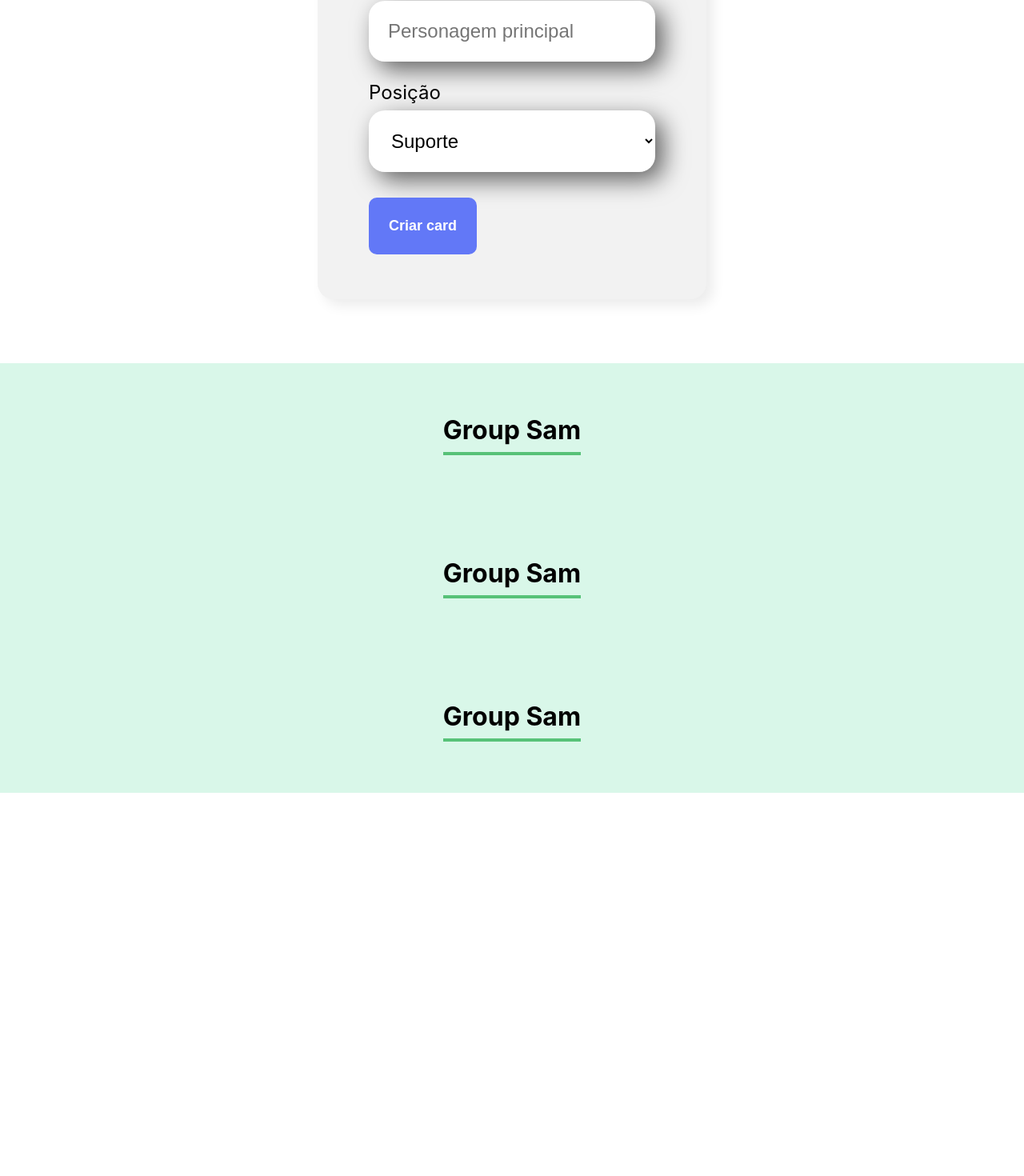
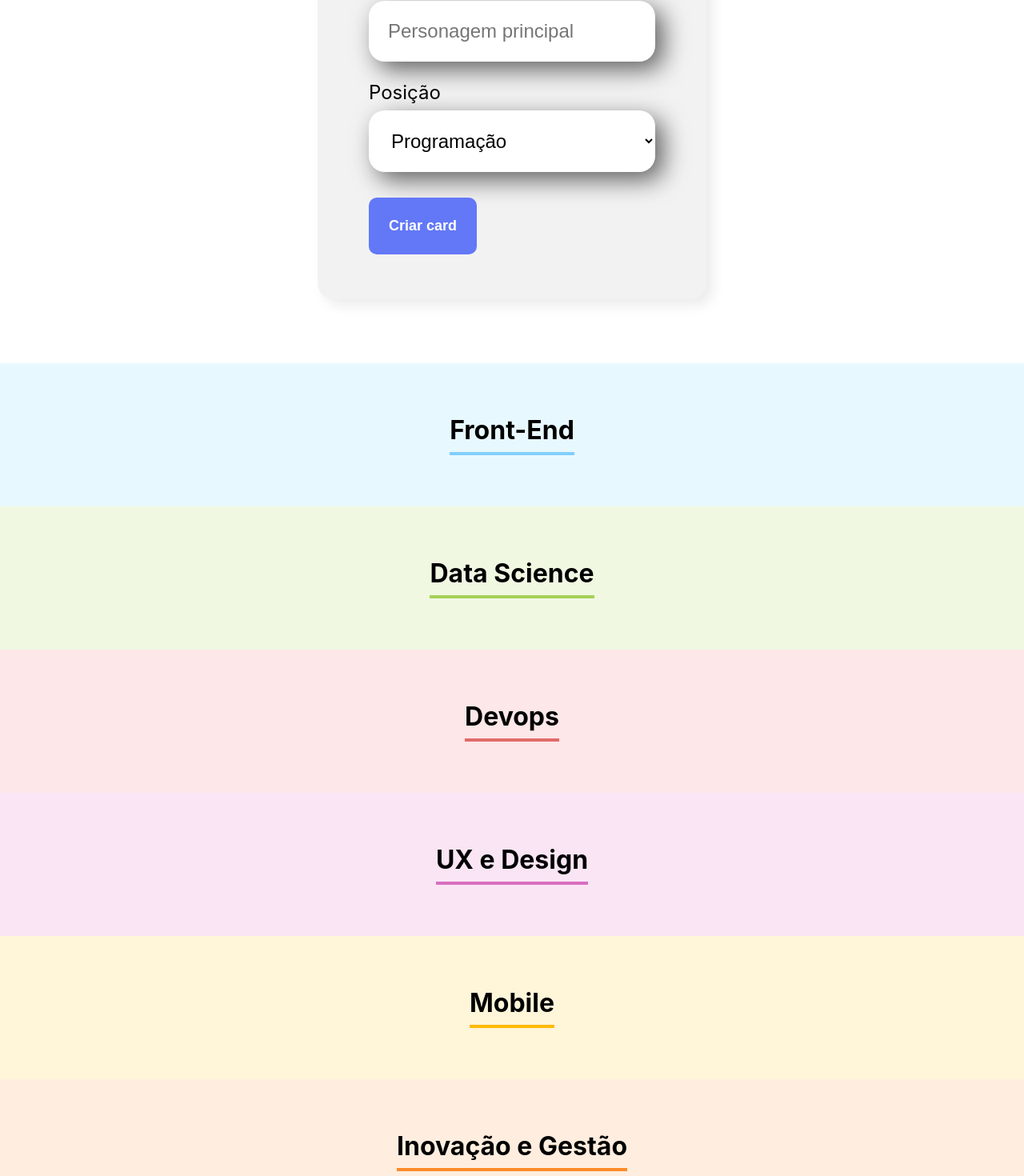
Before and after one commit to neosamdez/organograma-com-react, a React (Create React App) app: page / in a window 1280 px wide. Shown: the part 489-1959 px from the top of the page at 80% size. Before the commit the page ends 1480 px from the top, so only its background shows below. Built offline with nearby package versions, Linux system fonts and the light colour scheme.

Commit message:
cores dinamicas

```diff
--- a/src/App.js
+++ b/src/App.js
@@ -5,6 +5,39 @@
 
 
 function App() {
+
+  const times = [
+  {
+    nome: 'Front-End',
+    corPrimaria: '#82CFFA',
+    corSecundaria: '#E8F8FF',
+  },
+  {
+    nome: 'Data Science',
+    corPrimaria: '#A6D157',
+    corSecundaria: '#F0F8E2',
+  },
+  {
+    nome: 'Devops',
+    corPrimaria: '#E06B69',
+    corSecundaria: '#FDE7E8',
+  },
+  {
+    nome: 'UX e Design',
+    corPrimaria: '#D86EBF',
+    corSecundaria: '#FAE5F5',
+  },
+  {
+    nome: 'Mobile',
+    corPrimaria: '#FEBA05',
+    corSecundaria: '#FFF5D9',
+  },
+  {
+    nome: 'Inovação e Gestão',
+    corPrimaria: '#FF8A29',
+    corSecundaria: '#FFEEDF',
+  }
+  ]
 
   const [players, setPlayers] = useState([])
 
@@ -18,9 +51,13 @@
     <div className="App">
       <Banner />
       <Forms onPlayerRegistered={player => onNewPlayer(player)}/>
-      <Time nome="Group Sam"/>
-      <Time nome="Group Sam"/>
-      <Time nome="Group Sam"/>
+
+      {times.map(time => <Time key={time.nome}
+      nome={time.nome}
+      corPrimaria={time.corPrimaria}
+      corSecundaria={time.corSecundaria}
+      /> )}
+
     </div>
   );
 }
--- a/src/componentes/Forms/index.js
+++ b/src/componentes/Forms/index.js
@@ -7,11 +7,13 @@
 
 const Forms = (props) => {
     const posits = [
-        'Suporte',
-        'Adc',
-        'Tank',
-        'Assassino',
-        'Lutador'
+        'Programação',
+        'Front-and',
+        'Data-science',
+        'Devops',
+        'UX e Designe',
+        'Mobile',
+        'Inovaçao e gestao'
     ]
 
 
--- a/src/componentes/Time/Time.css
+++ b/src/componentes/Time/Time.css
@@ -1,12 +1,11 @@
 .time {
     text-align: center;
     padding: 32px;
-    background-color: #D9F7E9;
 }
 
 .time h3 {
     font-size: 32px;
-    border-bottom: 4px solid #57C278;
+    border-bottom: 4px solid;
     display: inline-block;
     padding-bottom: 8px ;
 }
--- a/src/componentes/Time/index.js
+++ b/src/componentes/Time/index.js
@@ -2,8 +2,8 @@
 
 const Time = (props) => {
     return (
-        <section className='time'>
-            <h3>{props.nome}</h3>
+        <section className='time' style={{ backgroundColor: props.corSecundaria }}>
+            <h3 style={{ borderColor: props.corPrimaria }}>{props.nome}</h3>
         </section>
     )
 }
```
